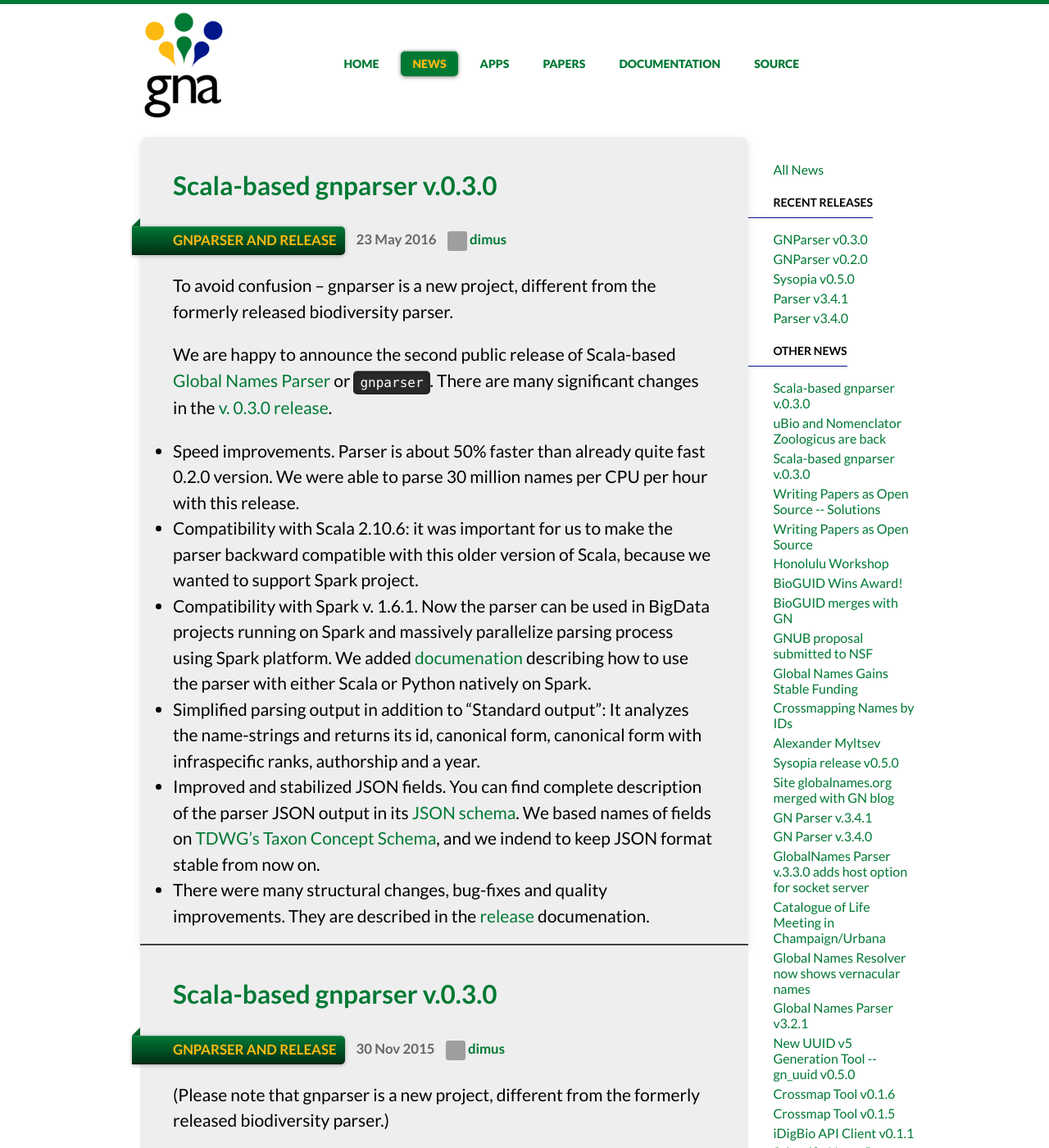
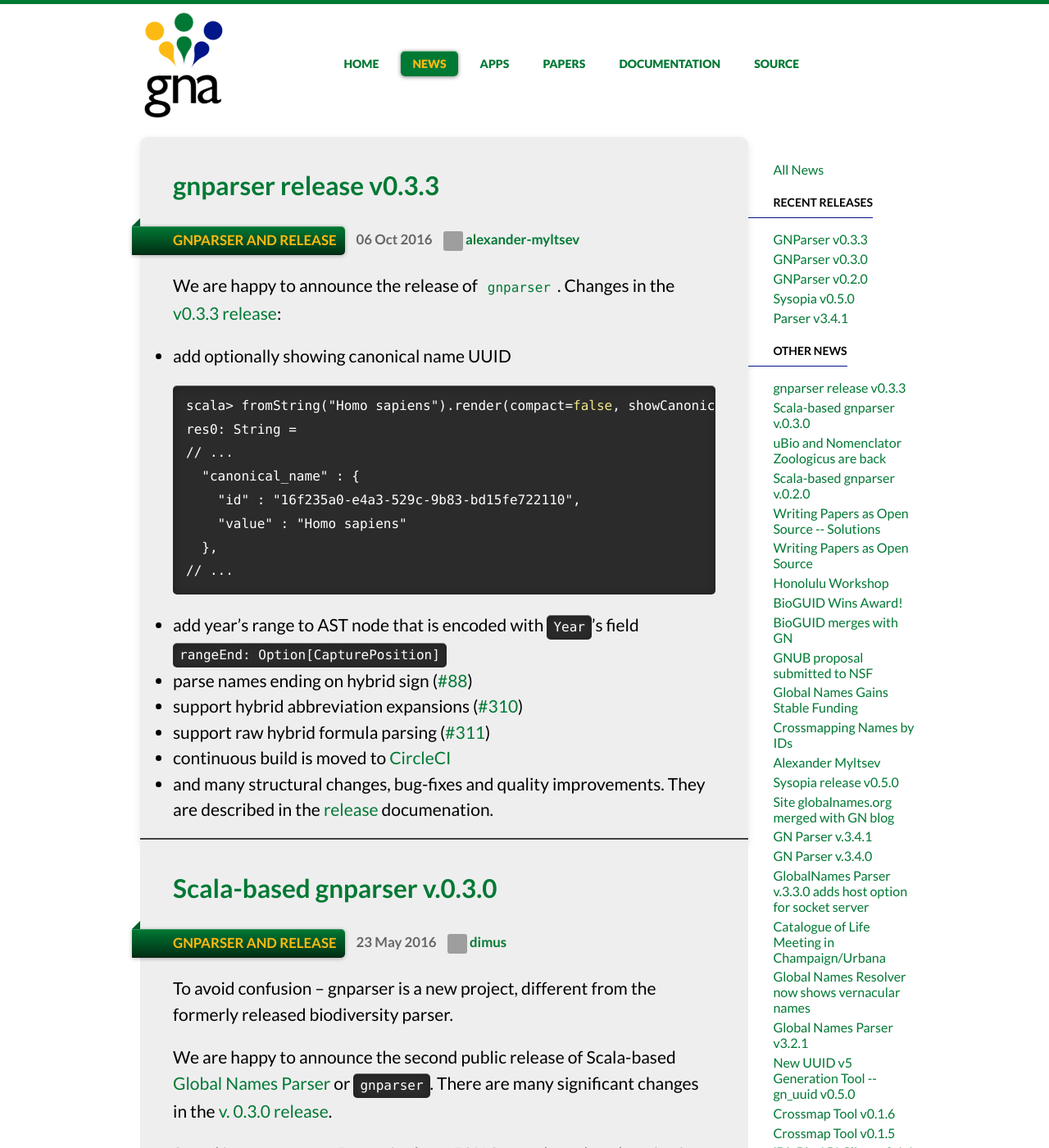
Before and after one commit to GlobalNamesArchitecture/GlobalNamesArchitecture.github.io, a Jekyll site: the page built from news/releases/index.html, in a window 1280 px wide and 1400 px high. Shown: the whole window at 82% size. Built offline with Jekyll 4.4.1, drawn with Linux system fonts in a browser that asks for light colours; nearby versions of some CDN libraries; emoji names are drawn with the system emoji font; some of the changed text lies outside the part shown; grey boxes are pictures that could not be loaded.

Commit message:
gnparser 0.3.3

```diff
--- a/_posts/2015-11-30-gnparser-0-2-0.md
+++ b/_posts/2015-11-30-gnparser-0-2-0.md
@@ -1,6 +1,6 @@
 ---
 layout: news_item
-title: Scala-based gnparser v.0.3.0
+title: Scala-based gnparser v.0.2.0
 date: 2015-11-30 17:01:30
 author: dimus
 product: GNParser
--- /dev/null
+++ b/_posts/2016-10-06-gnparser-0-3-3.md
@@ -0,0 +1,47 @@
+---
+layout: news_item
+title: gnparser release v0.3.3
+date: 2016-10-06 14:00:00
+author: alexander-myltsev
+product: GNParser
+version: 0.3.3
+categories: gnparser release
+comments: true
+---
+
+We are happy to announce the release of [`gnparser`][gnparser].
+Changes in the [v0.3.3 release][0-3-3-release]:
+
+* add optionally showing canonical name UUID
+
+{% highlight json %}
+scala> fromString("Homo sapiens").render(compact=false, showCanonicalUuid=true)
+res0: String =
+// ...
+  "canonical_name" : {
+    "id" : "16f235a0-e4a3-529c-9b83-bd15fe722110",
+    "value" : "Homo sapiens"
+  },
+// ...
+{% endhighlight %}
+
+* add year's range to AST node that is encoded with `Year`'s field
+`rangeEnd: Option[CapturePosition]`
+
+* parse names ending on hybrid sign ([#88][issue-88])
+
+* support hybrid abbreviation expansions ([#310][issue-310])
+
+* support raw hybrid formula parsing ([#311][issue-311])
+
+* continuous build is moved to [CircleCI][circle-ci]
+
+* and many structural changes, bug-fixes and quality improvements.
+  They are described in the [release][0-3-3-release] documenation.
+
+[issue-88]: https://github.com/GlobalNamesArchitecture/gnparser/issues/88
+[issue-310]: https://github.com/GlobalNamesArchitecture/gnparser/issues/310
+[issue-311]: https://github.com/GlobalNamesArchitecture/gnparser/issues/311
+[gnparser]: https://github.com/GlobalNamesArchitecture/gnparser
+[circle-ci]: https://circleci.com/gh/GlobalNamesArchitecture/gnparser
+[0-3-3-release]: https://github.com/GlobalNamesArchitecture/gnparser/releases/tag/release-0.3.3
```
